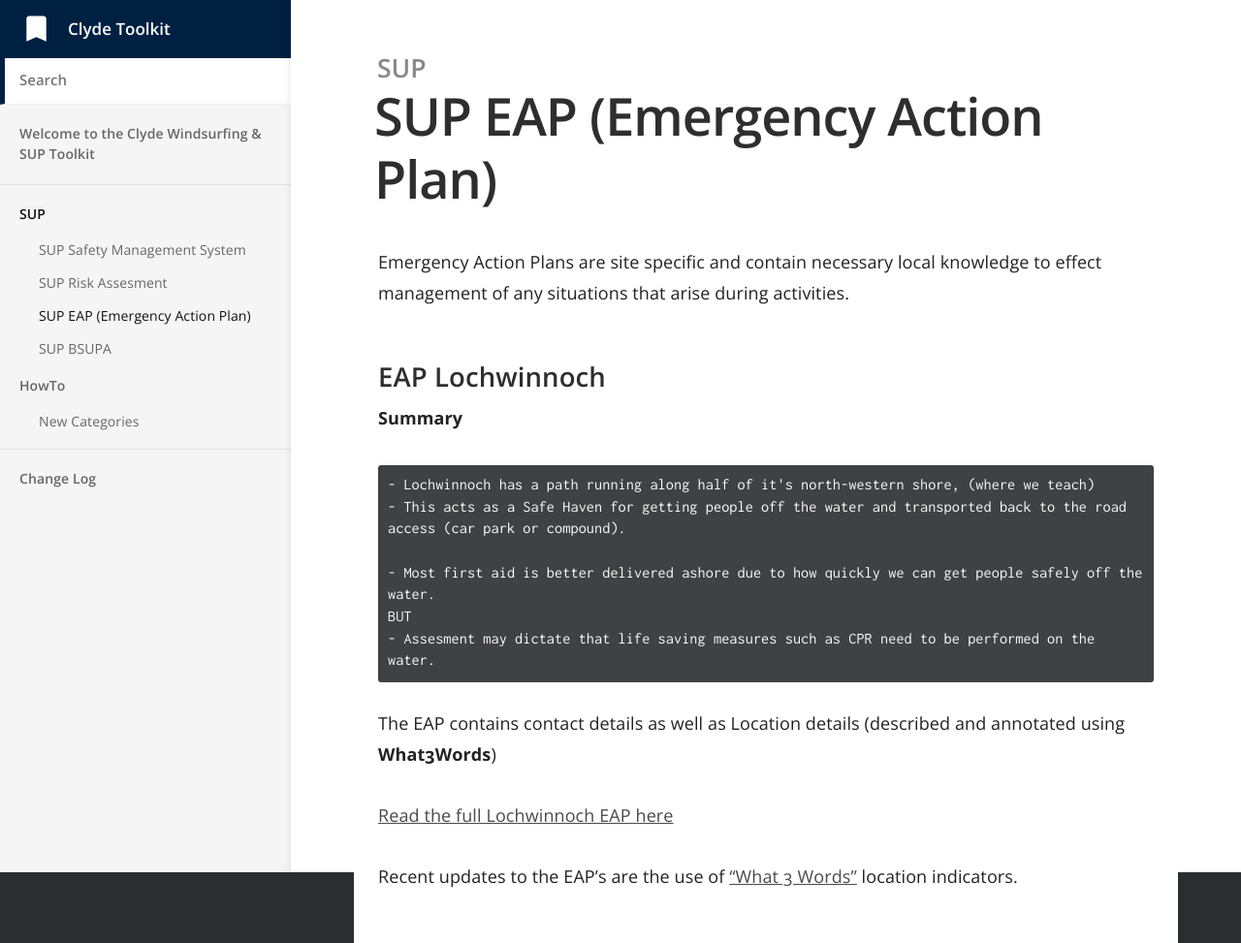
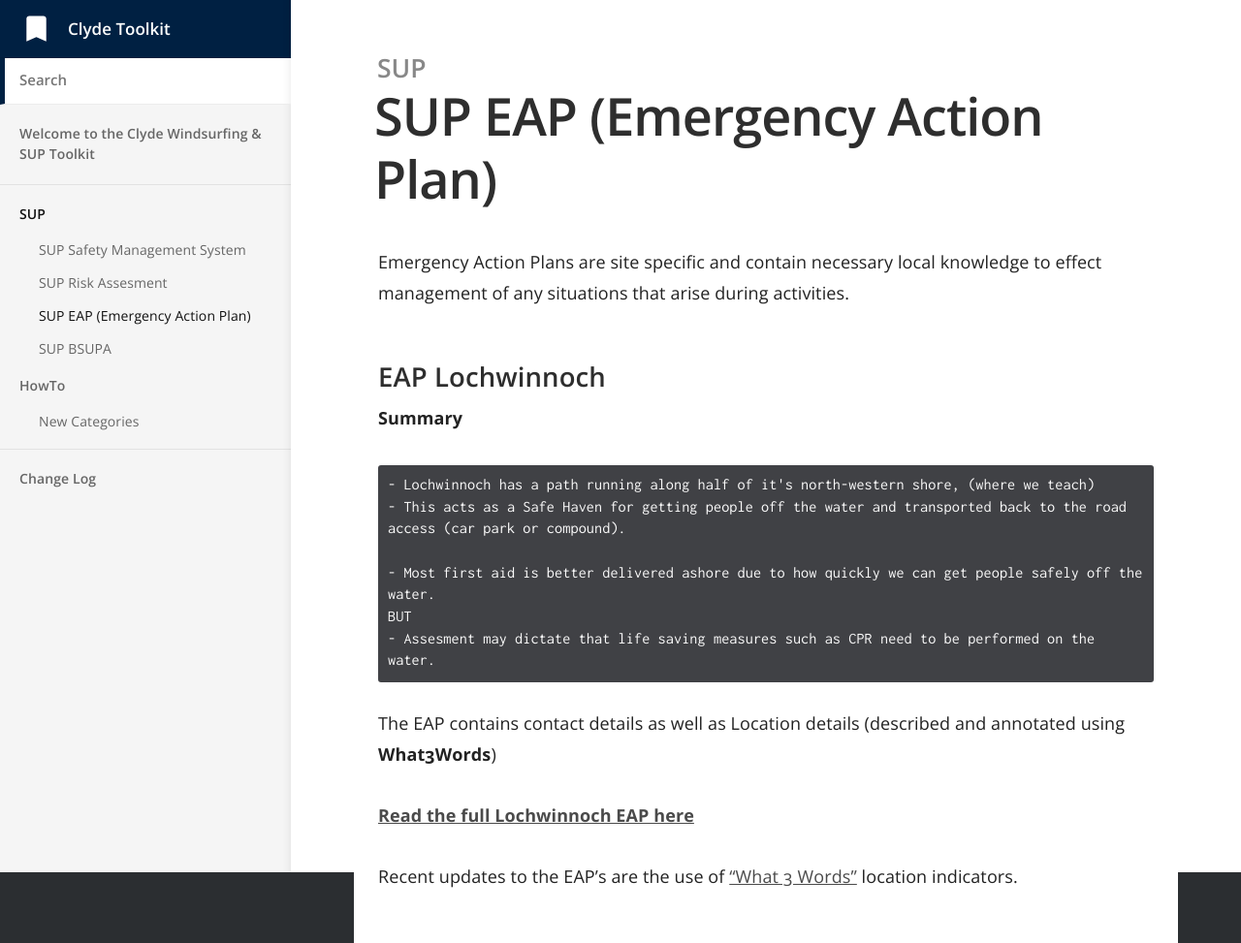
Before and after one commit to numbat70/clyde, a Jekyll site: the page built from _docs/Content/03-SUP_EAP.md, in a window 1280 px wide. Shown: the whole page at 97% size. Built offline with Jekyll 4.4.1, drawn with Linux system fonts in a browser that asks for light colours.

Commit message:
Update 03-SUP_EAP.md
mkmk

```diff
--- a/_docs/Content/03-SUP_EAP.md
+++ b/_docs/Content/03-SUP_EAP.md
@@ -18,7 +18,7 @@ BUT
 
 The EAP contains contact details as well as Location details (described and annotated using **What3Words**)
 
-[Read the full Lochwinnoch EAP here](/clyde/files/EAP.pdf)
+**[Read the full Lochwinnoch EAP here](/clyde/files/EAP.pdf)**
 
 
 Recent updates to the EAP's are the use of ["What 3 Words"](https://what3words.com) location indicators.
```
